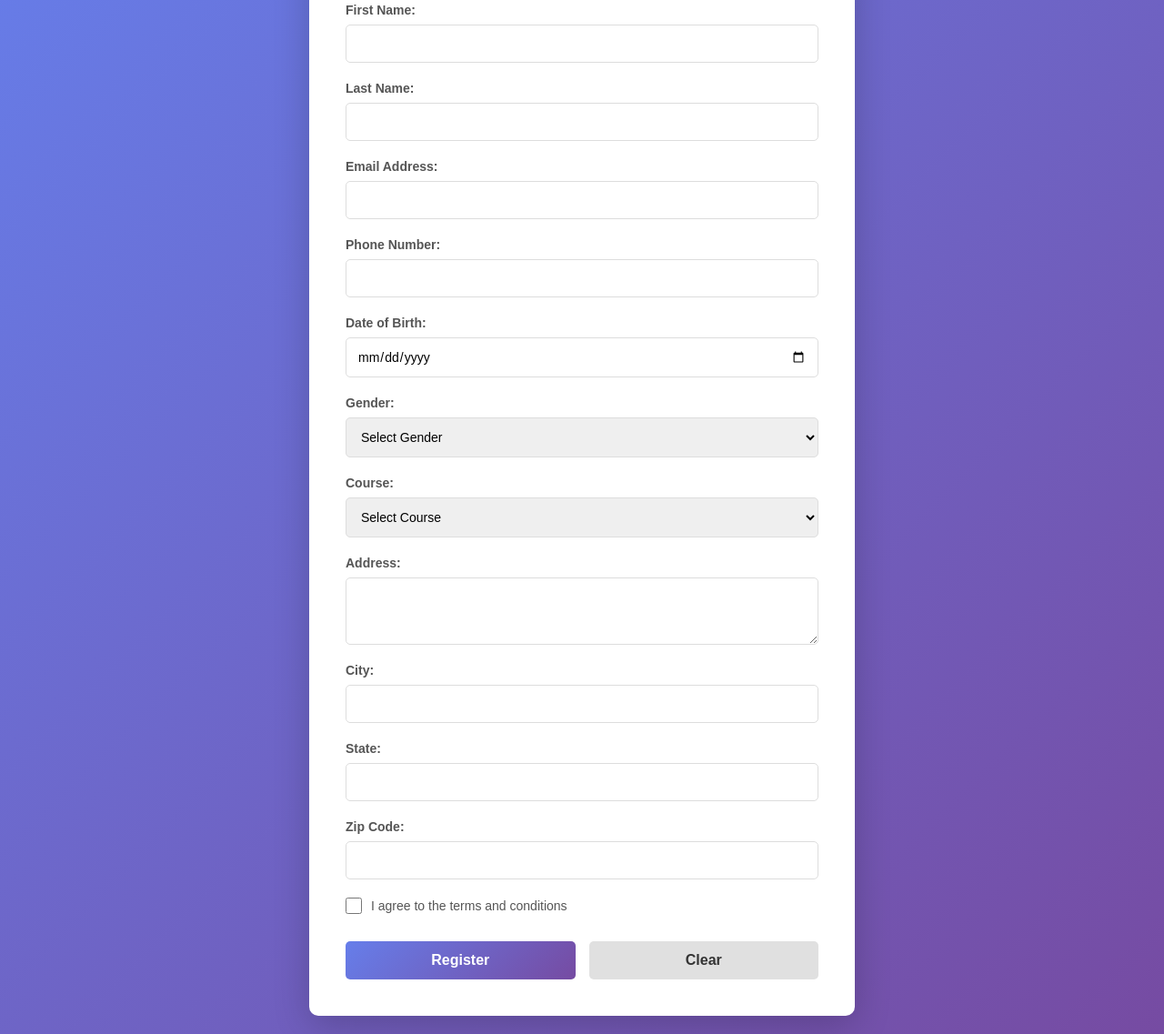
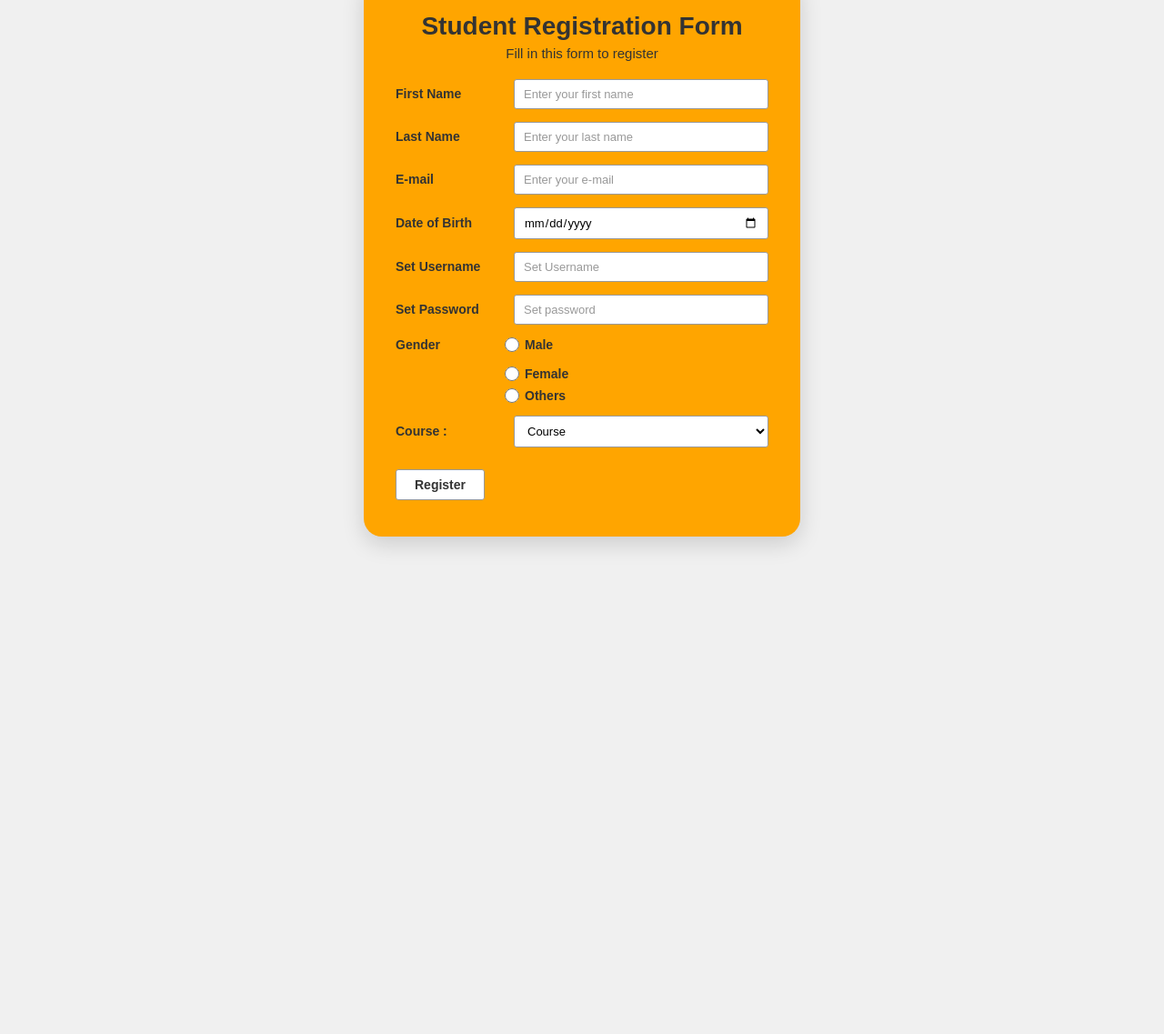
Before and after one commit to Siddharth167-code/Task-1-Fsd, a plain HTML site: page index.html in a window 1280 px wide. Shown: the part 119-1256 px from the top of the page at 91% size. After the commit the page ends 800 px from the top, so only its background shows below. Drawn offline with Linux system fonts and the light colour scheme.

Commit message:
Update student registration form - fix layout and spacing

```diff
--- a/index.html
+++ b/index.html
@@ -4,52 +4,66 @@
     <meta charset="UTF-8">
     <meta name="viewport" content="width=device-width, initial-scale=1.0">
     <title>Student Registration Form</title>
-    <link rel="stylesheet" href="style.css">
+    <link rel="stylesheet" href="style.css?v=2.0">
 </head>
 <body>
     <div class="container">
         <div class="form-wrapper">
             <h1>Student Registration Form</h1>
+            <p class="subtitle">Fill in this form to register</p>
             <form>
-                <div class="form-group">
-                    <label for="firstName">First Name:</label>
-                    <input type="text" id="firstName" name="firstName" required>
+                <div class="form-row">
+                    <label for="firstName">First Name</label>
+                    <input type="text" id="firstName" name="firstName" placeholder="Enter your first name">
                 </div>
 
-                <div class="form-group">
-                    <label for="lastName">Last Name:</label>
-                    <input type="text" id="lastName" name="lastName" required>
+                <div class="form-row">
+                    <label for="lastName">Last Name</label>
+                    <input type="text" id="lastName" name="lastName" placeholder="Enter your last name">
                 </div>
 
-                <div class="form-group">
-                    <label for="email">Email Address:</label>
-                    <input type="email" id="email" name="email" required>
+                <div class="form-row">
+                    <label for="email">E-mail</label>
+                    <input type="email" id="email" name="email" placeholder="Enter your e-mail">
                 </div>
 
-                <div class="form-group">
-                    <label for="phone">Phone Number:</label>
-                    <input type="tel" id="phone" name="phone" required>
+                <div class="form-row">
+                    <label for="dob">Date of Birth</label>
+                    <input type="date" id="dob" name="dob">
                 </div>
 
-                <div class="form-group">
-                    <label for="dob">Date of Birth:</label>
-                    <input type="date" id="dob" name="dob" required>
+                <div class="form-row">
+                    <label for="username">Set Username</label>
+                    <input type="text" id="username" name="username" placeholder="Set Username">
                 </div>
 
-                <div class="form-group">
-                    <label for="gender">Gender:</label>
-                    <select id="gender" name="gender" required>
-                        <option value="">Select Gender</option>
-                        <option value="male">Male</option>
-                        <option value="female">Female</option>
-                        <option value="other">Other</option>
-                    </select>
+                <div class="form-row">
+                    <label for="password">Set Password</label>
+                    <input type="password" id="password" name="password" placeholder="Set password">
                 </div>
 
-                <div class="form-group">
-                    <label for="course">Course:</label>
-                    <select id="course" name="course" required>
-                        <option value="">Select Course</option>
+                <div class="form-row gender-row">
+                    <label>Gender</label>
+                    <div class="gender-options">
+                        <label class="radio-label">
+                            <input type="radio" name="gender" value="male">
+                            Male
+                        </label>
+                        <label class="radio-label">
+                            <input type="radio" name="gender" value="female">
+                            Female
+                        </label>
+                        <label class="radio-label">
+                            <input type="radio" name="gender" value="others">
+                            Others
+                        </label>
+                    </div>
+                </div>
+
+                <div class="form-row">
+                    <label for="course">Course :</label>
+                    <select id="course" name="course">
+                        <option value="">Course</option>
                         <option value="btech">B.Tech</option>
                         <option value="bca">BCA</option>
                         <option value="bba">BBA</option>
@@ -57,35 +71,7 @@
                     </select>
                 </div>
 
-                <div class="form-group">
-                    <label for="address">Address:</label>
-                    <textarea id="address" name="address" rows="3" required></textarea>
-                </div>
-
-                <div class="form-group">
-                    <label for="city">City:</label>
-                    <input type="text" id="city" name="city" required>
-                </div>
-
-                <div class="form-group">
-                    <label for="state">State:</label>
-                    <input type="text" id="state" name="state" required>
-                </div>
-
-                <div class="form-group">
-                    <label for="zipcode">Zip Code:</label>
-                    <input type="text" id="zipcode" name="zipcode" required>
-                </div>
-
-                <div class="form-group checkbox">
-                    <input type="checkbox" id="terms" name="terms" required>
-                    <label for="terms">I agree to the terms and conditions</label>
-                </div>
-
-                <div class="button-group">
-                    <button type="submit" class="btn btn-submit">Register</button>
-                    <button type="reset" class="btn btn-reset">Clear</button>
-                </div>
+                <button type="submit" class="btn-register">Register</button>
             </form>
         </div>
     </div>
--- a/style.css
+++ b/style.css
@@ -5,8 +5,8 @@
 }
 
 body {
-    font-family: 'Arial', sans-serif;
-    background: linear-gradient(135deg, #667eea 0%, #764ba2 100%);
+    font-family: Arial, sans-serif;
+    background-color: #f0f0f0;
     min-height: 100vh;
     display: flex;
     justify-content: center;
@@ -16,152 +16,159 @@ body {
 
 .container {
     width: 100%;
-    max-width: 600px;
+    max-width: 480px;
 }
 
 .form-wrapper {
-    background: white;
-    padding: 40px;
-    border-radius: 10px;
-    box-shadow: 0 10px 40px rgba(0, 0, 0, 0.2);
+    background-color: #FFA500;
+    padding: 40px 35px;
+    border-radius: 20px;
+    box-shadow: 0 8px 25px rgba(0, 0, 0, 0.15);
 }
 
 h1 {
     text-align: center;
     color: #333;
-    margin-bottom: 30px;
+    margin-bottom: 5px;
     font-size: 28px;
+    font-weight: bold;
 }
 
-.form-group {
+.subtitle {
+    text-align: center;
+    color: #333;
     margin-bottom: 20px;
+    font-size: 15px;
+    font-weight: normal;
+}
+
+form {
     display: flex;
     flex-direction: column;
 }
 
-.form-group label {
-    font-weight: bold;
-    margin-bottom: 8px;
-    color: #555;
-    font-size: 14px;
+.form-row {
+    margin-bottom: 14px;
+    display: flex;
+    align-items: center;
+    gap: 10px;
 }
 
-.form-group input[type="text"],
-.form-group input[type="email"],
-.form-group input[type="tel"],
-.form-group input[type="date"],
-.form-group select,
-.form-group textarea {
-    padding: 12px;
-    border: 1px solid #ddd;
-    border-radius: 5px;
+.form-row label {
+    font-weight: bold;
+    color: #333;
     font-size: 14px;
-    font-family: 'Arial', sans-serif;
-    transition: border-color 0.3s ease;
+    min-width: 120px;
+    flex-shrink: 0;
 }
 
-.form-group input[type="text"]:focus,
-.form-group input[type="email"]:focus,
-.form-group input[type="tel"]:focus,
-.form-group input[type="date"]:focus,
-.form-group select:focus,
-.form-group textarea:focus {
-    outline: none;
-    border-color: #667eea;
-    box-shadow: 0 0 5px rgba(102, 126, 234, 0.3);
+.form-row input[type="text"],
+.form-row input[type="email"],
+.form-row input[type="password"],
+.form-row input[type="date"],
+.form-row select {
+    flex: 1;
+    padding: 8px 10px;
+    border: 1px solid #999;
+    border-radius: 3px;
+    font-size: 13px;
+    font-family: Arial, sans-serif;
+    background-color: #fff;
 }
 
-.form-group textarea {
-    resize: vertical;
+.form-row input::placeholder {
+    color: #999;
 }
 
-.form-group.checkbox {
-    flex-direction: row;
-    align-items: center;
-    margin-bottom: 20px;
+.form-row input:focus,
+.form-row select:focus {
+    outline: none;
+    border-color: #333;
+    background-color: #fff;
 }
 
-.form-group.checkbox input[type="checkbox"] {
-    margin-right: 10px;
-    width: 18px;
-    height: 18px;
-    cursor: pointer;
+.form-row.gender-row {
+    align-items: flex-start;
+    flex-wrap: wrap;
+    gap: 0;
 }
 
-.form-group.checkbox label {
-    margin-bottom: 0;
+.form-row.gender-row label:first-child {
+    width: 120px;
+    margin-bottom: 8px;
+}
+
+.gender-options {
+    display: flex;
+    flex-direction: column;
+    gap: 8px;
+    width: calc(100% - 120px - 10px);
+}
+
+.radio-label {
+    display: flex;
+    align-items: center;
+    gap: 6px;
     font-weight: normal;
     cursor: pointer;
+    min-width: 70px;
+    font-size: 13px;
 }
 
-.button-group {
-    display: flex;
-    gap: 15px;
-    margin-top: 30px;
+.radio-label input[type="radio"] {
+    cursor: pointer;
+    width: 16px;
+    height: 16px;
+    accent-color: #333;
 }
 
-.btn {
-    flex: 1;
-    padding: 12px 20px;
-    font-size: 16px;
+.btn-register {
+    background-color: #fff;
+    color: #333;
+    padding: 8px 20px;
+    font-size: 14px;
     font-weight: bold;
-    border: none;
-    border-radius: 5px;
+    border: 1px solid #999;
+    border-radius: 3px;
     cursor: pointer;
-    transition: transform 0.2s ease, box-shadow 0.2s ease;
+    margin-top: 10px;
+    align-self: flex-start;
+    transition: all 0.2s;
 }
 
-.btn-submit {
-    background: linear-gradient(135deg, #667eea 0%, #764ba2 100%);
-    color: white;
+.btn-register:hover {
+    background-color: #f8f8f8;
+    box-shadow: 0 2px 8px rgba(0, 0, 0, 0.1);
 }
 
-.btn-submit:hover {
-    transform: translateY(-2px);
-    box-shadow: 0 5px 15px rgba(102, 126, 234, 0.4);
+.btn-register:active {
+    background-color: #f0f0f0;
 }
 
-.btn-submit:active {
-    transform: translateY(0);
-}
-
-.btn-reset {
-    background: #e0e0e0;
-    color: #333;
-}
-
-.btn-reset:hover {
-    background: #d0d0d0;
-    transform: translateY(-2px);
-    box-shadow: 0 5px 15px rgba(0, 0, 0, 0.1);
-}
-
-.btn-reset:active {
-    transform: translateY(0);
-}
-
-/* Responsive Design */
-@media (max-width: 768px) {
+@media (max-width: 600px) {
     .form-wrapper {
-        padding: 25px;
+        padding: 30px 25px;
     }
 
-    h1 {
-        font-size: 24px;
-        margin-bottom: 20px;
+    .form-row {
+        flex-direction: column;
+        align-items: flex-start;
+        gap: 8px;
     }
 
-    .form-group {
-        margin-bottom: 15px;
+    .form-row label {
+        min-width: 100%;
     }
 
-    .button-group {
-        flex-direction: column;
-        gap: 10px;
+    .form-row input,
+    .form-row select {
+        width: 100%;
     }
 
-    .btn {
-        padding: 10px;
-        font-size: 14px;
+    .gender-options {
+        margin-left: 0;
+        flex-direction: row;
+        gap: 10px;
+        flex-wrap: wrap;
     }
 }
```
